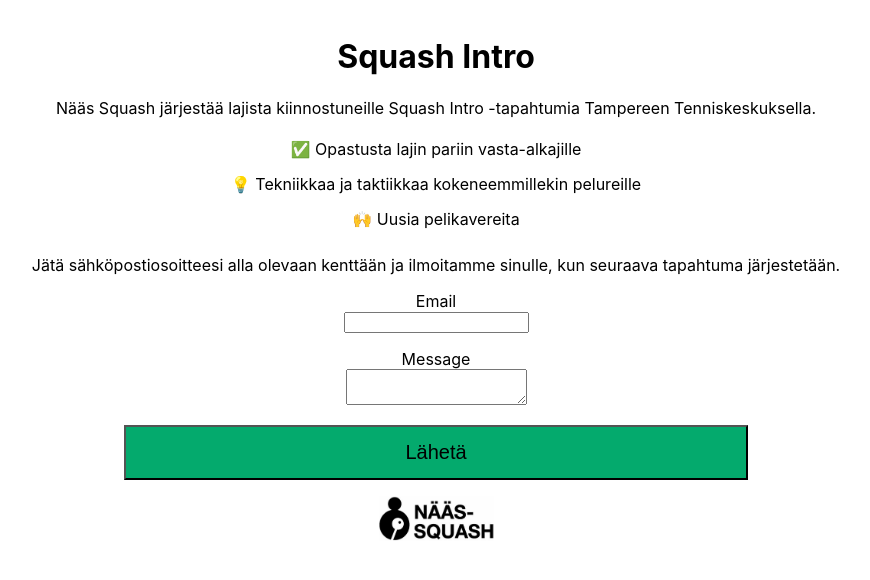
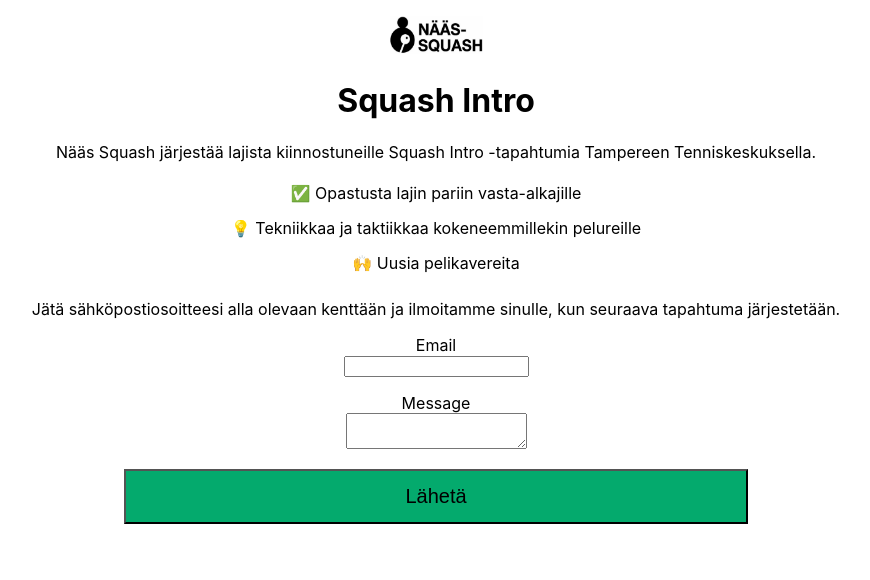
Before and after one commit to jvii/squash-intro, a React (Create React App) app: page / in a window 1280 px wide. Shown: the top 580 px of the page, without its empty margins (204-1074 px from the left). Built offline with nearby package versions, Linux system fonts and the light colour scheme.

Commit message:
move logo to top

```diff
--- a/src/App.css
+++ b/src/App.css
@@ -23,6 +23,6 @@
 }
 
 .logo {
-  width: 10%;
-  height: 10%;
+  width: 100px;
+  height: 40px;
 }
--- a/src/App.js
+++ b/src/App.js
@@ -4,6 +4,7 @@
 function App() {
   return (
     <div className="App">
+      <img src={require('./naassquash.png')} alt='NääsSquash logo' className='logo'/>
       <h1>Squash Intro</h1>
       <p>
         Nääs Squash järjestää lajista kiinnostuneille Squash Intro -tapahtumia Tampereen
@@ -19,7 +20,6 @@
         tapahtuma järjestetään.
       </p>
       <Form />
-      <img src={require('./naassquash.png')} alt='NääsSquash logo' className='logo'/>
     </div>
   );
 }
```
